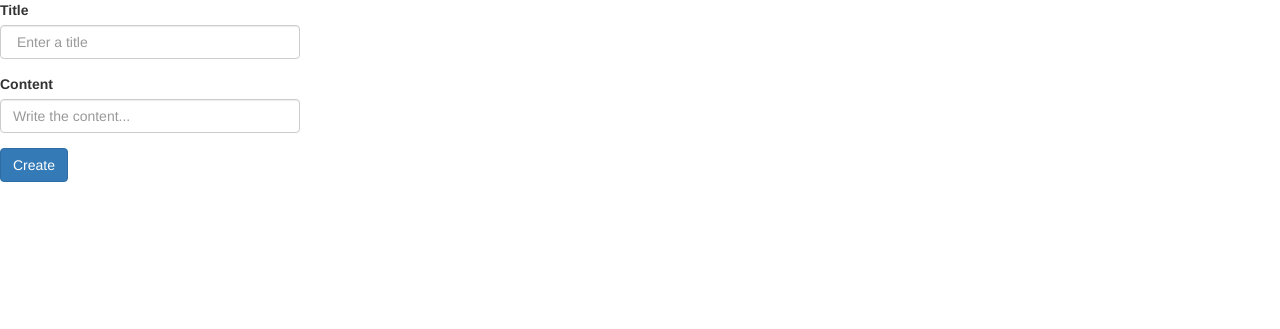
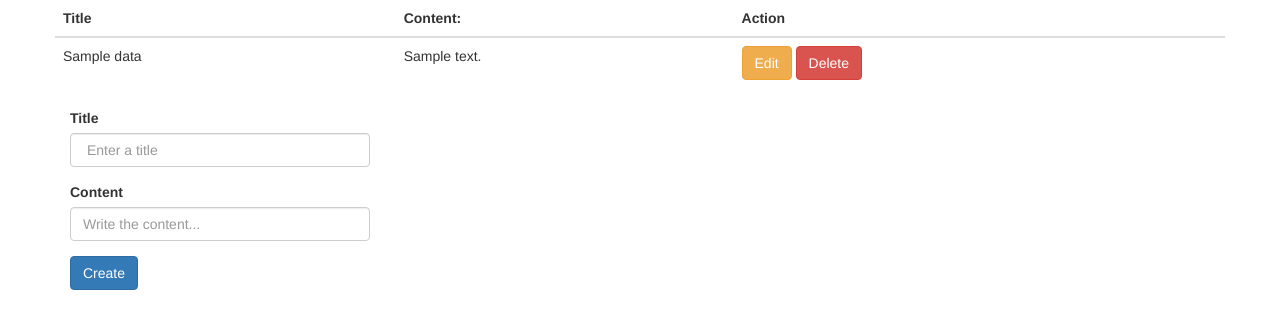
Before and after one commit to pepdbm7/PHP-Posts-Crud, a PHP site: page /index.php in a window 1280 px wide. Shown: the top 329 px of the page. Run offline with PHP 8.4, Linux system fonts and the light colour scheme; tables that the repository leaves empty or names only in its code hold one stand-in row (values such as "Sample post").

Commit message:
showing content from db; added delete method

```diff
--- a/index.php
+++ b/index.php
@@ -1,32 +1,89 @@
 <!DOCTYPE html>
 <html lang="en">
   <head>
-    <link rel="stylesheet" href="https://maxcdn.bootstrapcdn.com/bootstrap/3.3.7/css/bootstrap.min.css" integrity="sha384-BVYiiSIFeK1dGmJRAkycuHAHRg32OmUcww7on3RYdg4Va+PmSTsz/K68vbdEjh4u" crossorigin="anonymous">
-    <meta charset="UTF-8">
-    <meta name="viewport" content="width=device-width, initial-scale=1.0">
-    <meta http-equiv="X-UA-Compatible" content="ie=edge">
-    <title>PHP Crud</title>
+    <link
+      rel="stylesheet"
+      href="https://maxcdn.bootstrapcdn.com/bootstrap/3.3.7/css/bootstrap.min.css"
+      integrity="sha384-BVYiiSIFeK1dGmJRAkycuHAHRg32OmUcww7on3RYdg4Va+PmSTsz/K68vbdEjh4u"
+      crossorigin="anonymous"
+    />
+    <meta charset="UTF-8" />
+    <meta name="viewport" content="width=device-width, initial-scale=1.0" />
+    <meta http-equiv="X-UA-Compatible" content="ie=edge" />
+    <title>PHP Postits Crud</title>
   </head>
   <body>
+    <?php require_once 'process.php' ?>
+    <div class="container">
+        <!-- access to our mysql db, and create variable 'result' which refers to all the data from the db -->
+        <?php
+            $mysqli = new mysqli('localhost', 'root', '', 'crud') or die(mysqli_error($mysqli));
+            $result = $mysqli->query('SELECT * FROM data') or die($mysqli->error);
+        ?>
+
+        <div class="row justify-content-center">
+            <table class="table">
+                <thead>
+                <tr>
+                    <th>Title</th>
+                    <th>Content:</th>
+                    <th colspan="2">Action</th>
+                </tr>
+                </thead>
+                <?php
+                // while loop used as a map() of the fetched data, to create dynamic content:
+                while($row = $result->fetch_assoc()):
+                ?>
+                <tr>
+                    <td><?php echo $row['title']; ?></td>
+                    <td><?php echo $row['content']; ?></td>
+                    <td>
+                        <a href="index.php?edit=<?php echo $row['id']; ?>" class="btn btn-warning">Edit</a>
+                        <a href="process.php?delete=<?php echo $row['id']; ?>" class="btn btn-danger">Delete</a>
+                    </td>
+                </tr>
+                <?php endwhile; ?>
+            </table>
+        </div>
 
         <div class="mx-auto" style="width: 300px;">
             <form action="process.php" method="POST">
                 <div class="form-group">
                 <label for="titleInput">Title</label>
-        <input type="text" id="titleInput" name="title" class="form-control" placeholder=" Enter a title">
+                <input
+                    type="text"
+                    id="titleInput"
+                    name="title"
+                    class="form-control"
+                    placeholder=" Enter a title"
+                />
                 </div>
                 <div class="form-group">
                 <label for="contentInput">Content</label>
-        <input type="text" id="contentInput" name="content" class="form-control" rows="3" placeholder="Write the content...">
+                <input
+                    type="text"
+                    id="contentInput"
+                    name="content"
+                    class="form-control"
+                    rows="3"
+                    placeholder="Write the content..."
+                />
                 </div>
                 <div class="form-group">
-        <button type="submit" name="create" class="btn btn-primary">Create</button>
+                <button type="submit" name="create" class="btn btn-primary">
+                    Create
+                </button>
                 </div>
             </form>
+        </div>
     </div>
 
     <!-- jQuery (necessary for Bootstrap's JavaScript plugins) -->
     <script src="https://ajax.googleapis.com/ajax/libs/jquery/1.12.4/jquery.min.js"></script>
-<script src="https://maxcdn.bootstrapcdn.com/bootstrap/3.3.7/js/bootstrap.min.js" integrity="sha384-Tc5IQib027qvyjSMfHjOMaLkfuWVxZxUPnCJA7l2mCWNIpG9mGCD8wGNIcPD7Txa" crossorigin="anonymous"></script>
+    <script
+      src="https://maxcdn.bootstrapcdn.com/bootstrap/3.3.7/js/bootstrap.min.js"
+      integrity="sha384-Tc5IQib027qvyjSMfHjOMaLkfuWVxZxUPnCJA7l2mCWNIpG9mGCD8wGNIcPD7Txa"
+      crossorigin="anonymous"
+    ></script>
   </body>
 </html>
--- a/process.php
+++ b/process.php
@@ -2,6 +2,7 @@
 
 $mysqli = new mysqli('localhost', 'root', '', 'crud') or die(mysqli_error($mysqli));
 
+//post method (add new item to DB):
 if(isset($_POST['create'])) {
     $title = $_POST['title'];
     $content = $_POST['content'];
@@ -9,4 +10,9 @@ if(isset($_POST['create'])) {
     $mysqli->query("INSERT INTO data (title, content) VALUES('$title', '$content')") or die($mysqli->error);
 }
 
+//delete method (delete item from DB):
+if(isset($_GET['delete'])) {
+    $id = $_GET['delete'];
+    $mysqli->query("DELETE FROM data WHERE id=$id") or die($mysqli->error);
+}
 ?>
```
Lines whose indentation alone changed are shown as unchanged.
